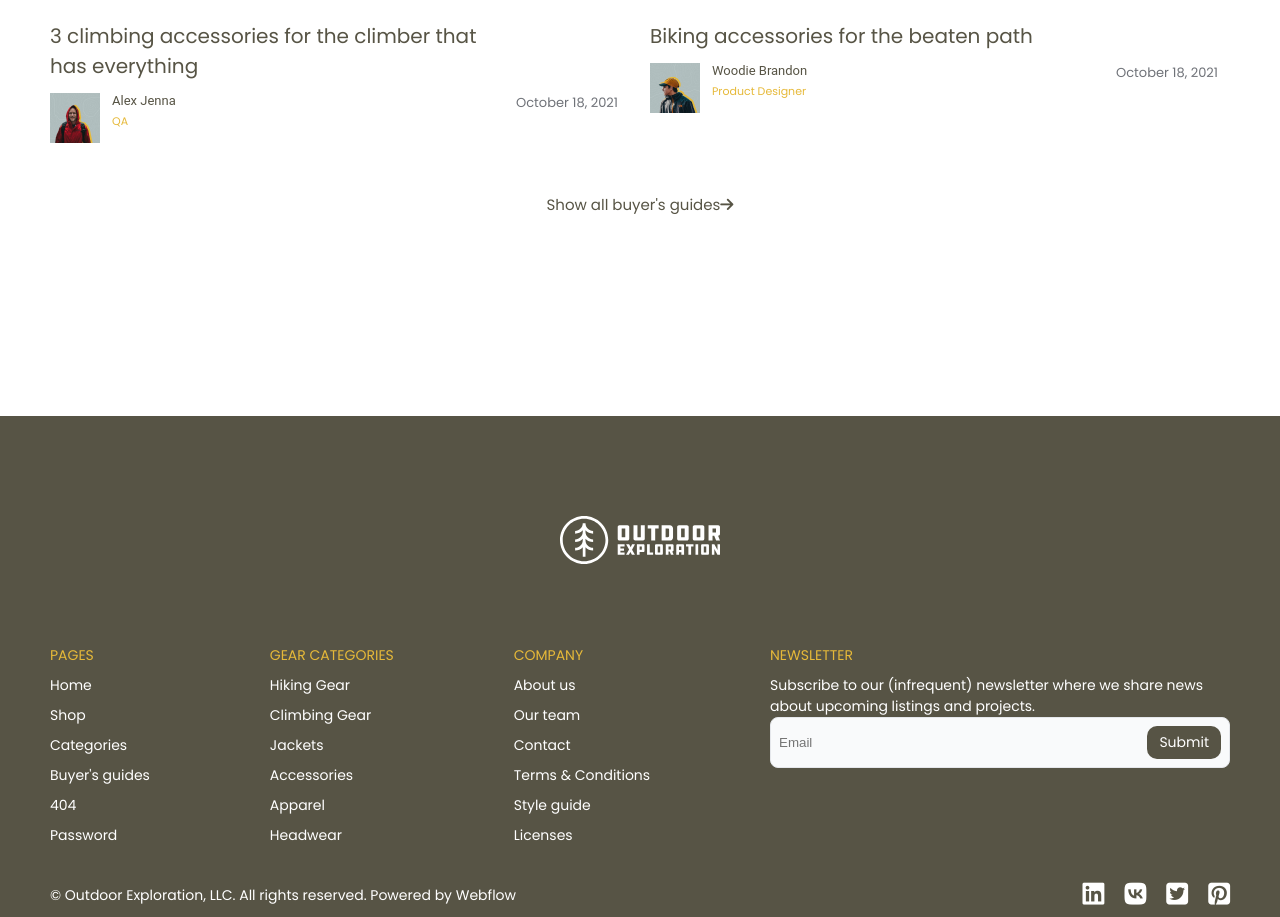
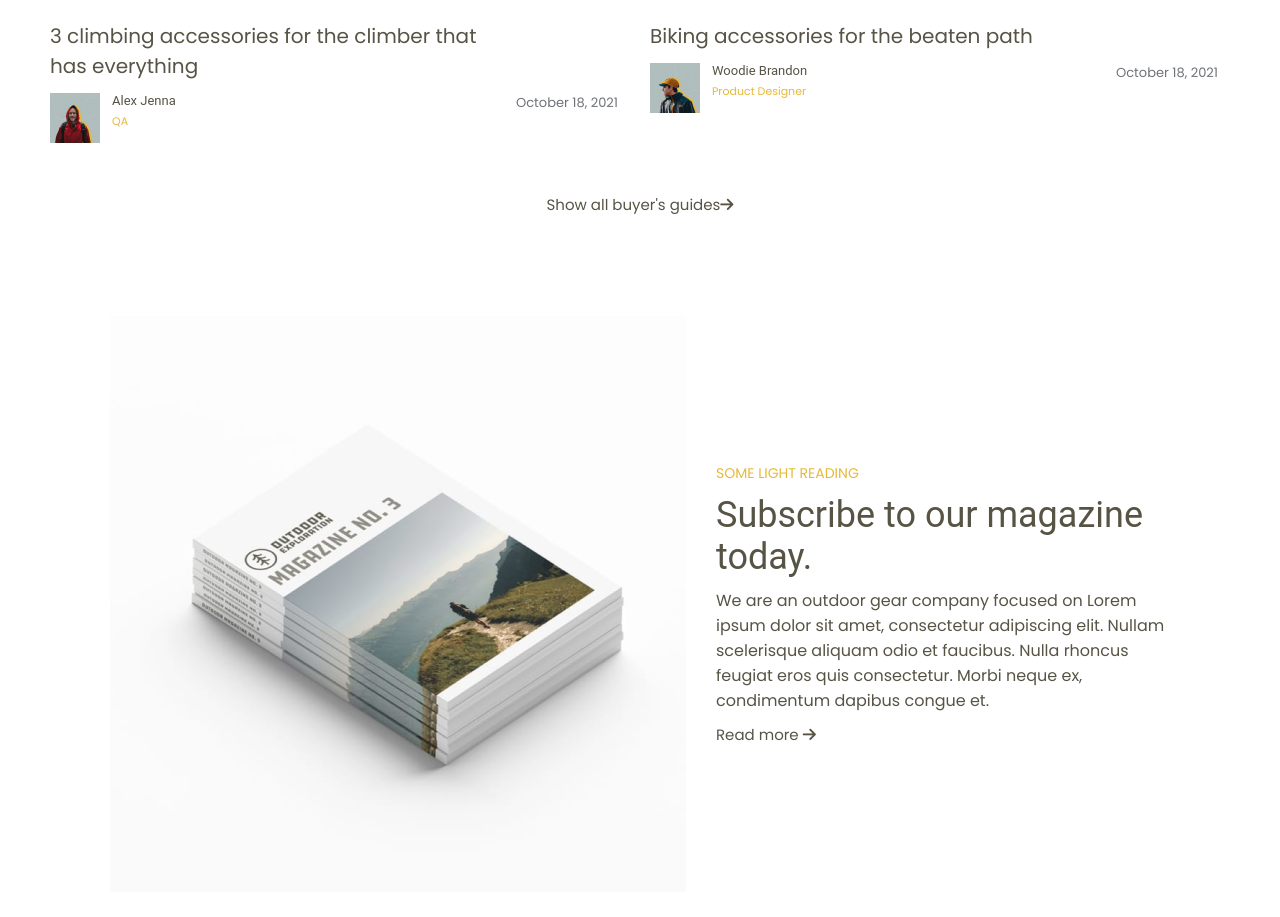
Before and after one commit to k-eliz/outdoor, a plain HTML site: page index.html in a window 1280 px wide. Shown: the part 5184-6101 px from the top of the page. Drawn offline with Linux system fonts and the light colour scheme.

Commit message:
added our magazine section

```diff
--- a/css/style.css
+++ b/css/style.css
@@ -459,7 +459,6 @@ body {
 
 .post-user__link {
   margin: 0 auto;
-  padding-bottom: 200px;
   font-size: 15px;
   color: #575445;
 }
--- a/index.html
+++ b/index.html
@@ -313,6 +313,24 @@
           </div>
         </div>
       </div>
+      <div class="container">
+        <div class="about-us">
+          <img class="about-us__img" src="images/book.jpg" alt="" />
+          <div class="about-us__info">
+            <div class="about-us__subtitle">Some light reading</div>
+            <div class="about-us__title">Subscribe to our magazine today.</div>
+            <div class="about-us__text">
+              We are an outdoor gear company focused on Lorem ipsum dolor sit
+              amet, consectetur adipiscing elit. Nullam scelerisque aliquam odio
+              et faucibus. Nulla rhoncus feugiat eros quis consectetur. Morbi
+              neque ex, condimentum dapibus congue et.
+            </div>
+            <a href="#" class="about-us__more">
+              Read more<i class="fa-solid fa-arrow-right"></i>
+            </a>
+          </div>
+        </div>
+      </div>
       <footer class="footer">
         <div class="container">
           <div class="footer__inner">
```
Also changed, not shown: images/book.jpg (added).
